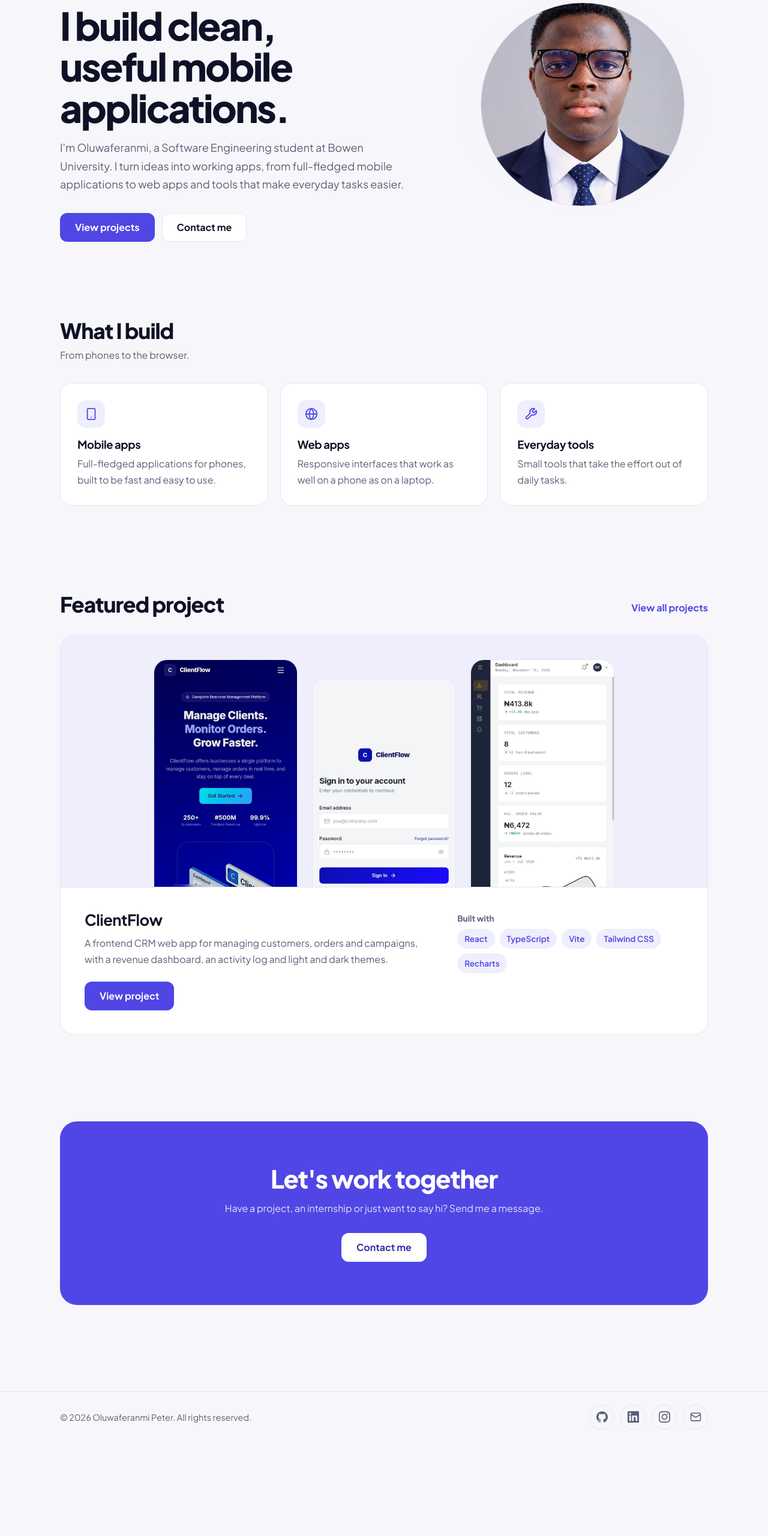
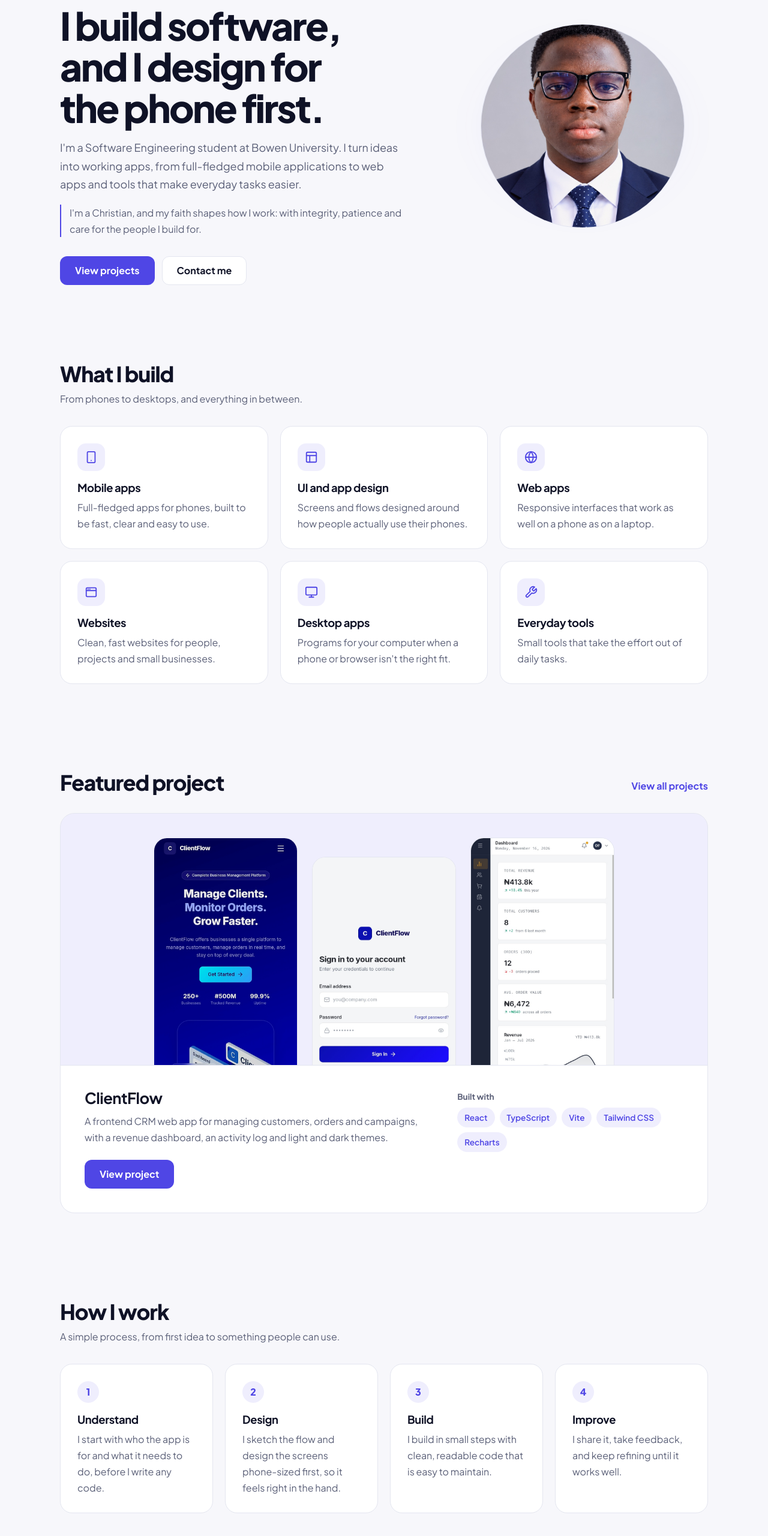
Before and after one commit to Peter-dev-nig/portfolio, a plain HTML site: page portfolio/public/home.html in a window 1280 px wide. Shown: the part 226-2786 px from the top of the page at 60% size. Before the commit the page ends 2630 px from the top, so only its background shows below. Drawn offline with Linux system fonts and the light colour scheme.

Commit message:
home redesign 2

```diff
--- a/portfolio/public/css/style.css
+++ b/portfolio/public/css/style.css
@@ -114,11 +114,8 @@ h3 { font-size: 1.15rem; font-weight: 700; letter-spacing: -0.02em; }
   border-bottom: 1px solid var(--line);
 }
 .nav { height: 68px; display: flex; align-items: center; justify-content: space-between; gap: 16px; }
-.logo { display: inline-flex; align-items: center; color: var(--text); }
-.logo-svg { display: block; height: 26px; width: auto; flex: none; overflow: visible; }
-.logo-svg .lg-o { stroke: currentColor; }
-.logo-svg .lg-dev { stroke: var(--accent); }
-.logo-svg .lg-dot { fill: var(--cyan); }
+.logo { display: inline-flex; align-items: center; color: var(--text); font-weight: 800; font-size: 1.15rem; letter-spacing: -0.03em; }
+.logo img { display: block; width: 30px; height: 30px; flex: none; margin-right: 10px; }
 .logo span { color: var(--accent); }
 .nav-links { display: flex; gap: 4px; }
 .nav-links a {
@@ -194,6 +191,7 @@ h3 { font-size: 1.15rem; font-weight: 700; letter-spacing: -0.02em; }
 .badge .dot { margin-right: 0; }
 .hero h1 { font-size: clamp(2.4rem, 5.6vw, 4rem); line-height: 1.07; letter-spacing: -0.04em; margin: 22px 0 18px; }
 .lead { font-size: 1.125rem; color: var(--muted); max-width: 52ch; }
+.hero-note { margin-top: 18px; max-width: 52ch; color: var(--muted); padding-left: 14px; border-left: 2px solid var(--accent); }
 .hero-actions { display: flex; flex-wrap: wrap; gap: 12px; margin-top: 32px; }
 
 .hero-visual { position: relative; display: grid; place-items: center; }
@@ -279,6 +277,13 @@ h3 { font-size: 1.15rem; font-weight: 700; letter-spacing: -0.02em; }
 
 .more-card { display: flex; align-items: center; justify-content: space-between; flex-wrap: wrap; gap: 16px 24px; }
 
+/* ---------- How I work ---------- */
+.steps { list-style: none; display: grid; grid-template-columns: repeat(4, minmax(0, 1fr)); gap: 20px; }
+.step-num {
+  width: 36px; height: 36px; display: grid; place-items: center; border-radius: 50%;
+  background: var(--accent-soft); color: var(--accent); font-weight: 800; margin-bottom: 18px;
+}
+
 /* ---------- Call to action ---------- */
 .cta {
   background: var(--brand); color: #FFFFFF; text-align: center;
@@ -329,6 +334,7 @@ h3 { font-size: 1.15rem; font-weight: 700; letter-spacing: -0.02em; }
   .hero-visual::before { display: none; }
   .hero-visual .avatar { width: 132px; }
   .grid-3, .grid-2, .contact-grid, .project-body { grid-template-columns: 1fr; }
+  .grid-3.grid-services, .steps { grid-template-columns: repeat(2, minmax(0, 1fr)); }
   .about-card { grid-template-columns: 1fr; }
   .about-card .avatar { width: 132px; }
 }
@@ -346,6 +352,10 @@ h3 { font-size: 1.15rem; font-weight: 700; letter-spacing: -0.02em; }
   .footer-inner { justify-content: center; text-align: center; }
 }
 
+@media (max-width: 600px) {
+  .grid-3.grid-services, .steps { grid-template-columns: 1fr; }
+}
+
 @media (max-width: 480px) {
   .info-card:has(.tile) { flex-direction: column; gap: 12px; }
 }
--- a/portfolio/public/home.html
+++ b/portfolio/public/home.html
@@ -34,7 +34,7 @@
 
   <header class="site-header">
     <nav class="nav container" aria-label="Main">
-      <a href="home.html" class="logo" aria-label="Oluwaferanmi, home"><svg class="logo-svg" viewBox="-3 -3 283 90" aria-hidden="true" focusable="false"><circle class="lg-o" cx="28" cy="56.0" r="21.5" fill="none" stroke-width="13" /><circle class="lg-dot" cx="74.5" cy="75.5" r="8.5" fill="currentColor"/><g class="lg-dev" fill="none" stroke-width="13" ><circle cx="121" cy="56.0" r="21.5"/><path d="M142.5 0V84" /><circle cx="0" cy="0" r="0" stroke="none"/><path d="M206.5 56.0A21.5 21.5 0 1 0 200.98 70.39"/><path d="M163.5 56.0H213.0"/><clipPath id="vc"><rect x="215" y="28" width="70" height="56"/></clipPath><g clip-path="url(#vc)" stroke-linejoin="miter" stroke-miterlimit="8"><path d="M227.5 22L249 86L270.5 22"/></g></g></svg></a>
+      <a href="home.html" class="logo"><img src="images/logo-mark.svg" alt="" width="30" height="30" />oluwaferanmi<span>.dev</span></a>
       <ul class="nav-links" id="nav-links">
         <li><a href="home.html" aria-current="page">Home</a></li>
         <li><a href="projects.html">Projects</a></li>
@@ -53,11 +53,15 @@
     <section class="hero container">
       <div>
         <span class="badge"><span class="dot" aria-hidden="true"></span>Open to internships and freelance projects</span>
-        <h1>I build clean, useful mobile applications.</h1>
+        <h1>I build software, and I design for the phone first.</h1>
         <p class="lead">
-          I'm Oluwaferanmi, a Software Engineering student at Bowen University.
-          I turn ideas into working apps, from full-fledged mobile applications to web apps
-          and tools that make everyday tasks easier.
+          I'm a Software Engineering student at Bowen University. I turn ideas into working
+          apps, from full-fledged mobile applications to web apps and tools that make
+          everyday tasks easier.
+        </p>
+        <p class="hero-note">
+          I'm a Christian, and my faith shapes how I work: with integrity, patience and care
+          for the people I build for.
         </p>
         <div class="hero-actions">
           <a href="projects.html" class="btn btn-primary">View projects</a>
@@ -74,18 +78,33 @@
     <section class="section container">
       <div class="section-head">
         <h2>What I build</h2>
-        <p>From phones to the browser.</p>
+        <p>From phones to desktops, and everything in between.</p>
       </div>
-      <div class="grid-3">
+      <div class="grid-3 grid-services">
         <div class="card">
           <div class="tile"><svg class="icon" aria-hidden="true"><use href="#icon-phone"/></svg></div>
           <h3>Mobile apps</h3>
-          <p>Full-fledged applications for phones, built to be fast and easy to use.</p>
+          <p>Full-fledged apps for phones, built to be fast, clear and easy to use.</p>
+        </div>
+        <div class="card">
+          <div class="tile"><svg class="icon" aria-hidden="true"><use href="#icon-layout"/></svg></div>
+          <h3>UI and app design</h3>
+          <p>Screens and flows designed around how people actually use their phones.</p>
         </div>
         <div class="card">
           <div class="tile"><svg class="icon" aria-hidden="true"><use href="#icon-globe"/></svg></div>
           <h3>Web apps</h3>
           <p>Responsive interfaces that work as well on a phone as on a laptop.</p>
+        </div>
+        <div class="card">
+          <div class="tile"><svg class="icon" aria-hidden="true"><use href="#icon-window"/></svg></div>
+          <h3>Websites</h3>
+          <p>Clean, fast websites for people, projects and small businesses.</p>
+        </div>
+        <div class="card">
+          <div class="tile"><svg class="icon" aria-hidden="true"><use href="#icon-desktop"/></svg></div>
+          <h3>Desktop apps</h3>
+          <p>Programs for your computer when a phone or browser isn't the right fit.</p>
         </div>
         <div class="card">
           <div class="tile"><svg class="icon" aria-hidden="true"><use href="#icon-tool"/></svg></div>
@@ -134,6 +153,35 @@
     </section>
 
     <section class="section container">
+      <div class="section-head">
+        <h2>How I work</h2>
+        <p>A simple process, from first idea to something people can use.</p>
+      </div>
+      <ol class="steps">
+        <li class="card">
+          <div class="step-num">1</div>
+          <h3>Understand</h3>
+          <p>I start with who the app is for and what it needs to do, before I write any code.</p>
+        </li>
+        <li class="card">
+          <div class="step-num">2</div>
+          <h3>Design</h3>
+          <p>I sketch the flow and design the screens phone-sized first, so it feels right in the hand.</p>
+        </li>
+        <li class="card">
+          <div class="step-num">3</div>
+          <h3>Build</h3>
+          <p>I build in small steps with clean, readable code that is easy to maintain.</p>
+        </li>
+        <li class="card">
+          <div class="step-num">4</div>
+          <h3>Improve</h3>
+          <p>I share it, take feedback, and keep refining until it works well.</p>
+        </li>
+      </ol>
+    </section>
+
+    <section class="section container">
       <div class="cta">
         <h2>Let's work together</h2>
         <p>Have a project, an internship or just want to say hi? Send me a message.</p>
--- a/portfolio/public/js/main.js
+++ b/portfolio/public/js/main.js
@@ -15,6 +15,9 @@ document.body.insertAdjacentHTML(
   <symbol id="icon-close" viewBox="0 0 24 24"><g ${STROKE}><path d="M18 6 6 18M6 6l12 12"/></g></symbol>
   <symbol id="icon-phone" viewBox="0 0 24 24"><g ${STROKE}><rect x="5" y="2" width="14" height="20" rx="2"/><path d="M12 18h.01"/></g></symbol>
   <symbol id="icon-globe" viewBox="0 0 24 24"><g ${STROKE}><circle cx="12" cy="12" r="10"/><path d="M2 12h20"/><path d="M12 2a15.3 15.3 0 0 1 4 10 15.3 15.3 0 0 1-4 10 15.3 15.3 0 0 1-4-10 15.3 15.3 0 0 1 4-10z"/></g></symbol>
+  <symbol id="icon-desktop" viewBox="0 0 24 24"><g ${STROKE}><rect x="2" y="3" width="20" height="14" rx="2"/><path d="M8 21h8M12 17v4"/></g></symbol>
+  <symbol id="icon-window" viewBox="0 0 24 24"><g ${STROKE}><rect x="3" y="4" width="18" height="16" rx="2"/><path d="M3 9h18M6.5 6.5h.01M9.5 6.5h.01"/></g></symbol>
+  <symbol id="icon-layout" viewBox="0 0 24 24"><g ${STROKE}><rect x="3" y="3" width="18" height="18" rx="2"/><path d="M3 9h18M9 21V9"/></g></symbol>
   <symbol id="icon-tool" viewBox="0 0 24 24"><g ${STROKE}><path d="M14.7 6.3a1 1 0 0 0 0 1.4l1.6 1.6a1 1 0 0 0 1.4 0l3.77-3.77a6 6 0 0 1-7.94 7.94l-6.91 6.91a2.12 2.12 0 0 1-3-3l6.91-6.91a6 6 0 0 1 7.94-7.94l-3.76 3.76z"/></g></symbol>
 </svg>`
 );
```
Also changed, not shown: portfolio/public/404.html (+1 -1 lines), portfolio/public/about.html (+1 -1 lines), portfolio/public/contact.html (+1 -1 lines), portfolio/public/projects.html (+1 -1 lines), 1 other file.
